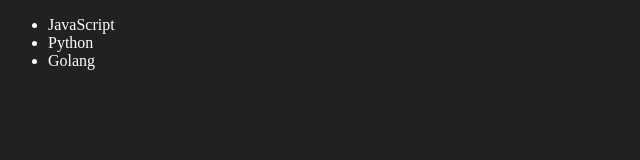
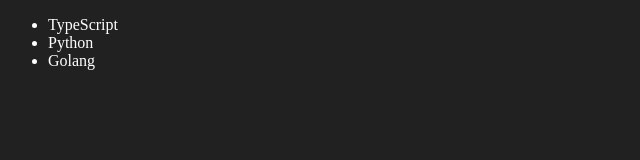
Before and after one commit to rohandatr/ChaiAurCode, a plain HTML site: page 5_DOM/3index.html in a window 1280 px wide. Shown: the full height of the page, 0-640 px from the left. Drawn offline with Linux system fonts and the light colour scheme.

Commit message:
DOM Manipulation

```diff
--- a/5_DOM/3index.html
+++ b/5_DOM/3index.html
@@ -11,6 +11,7 @@
     </ul>
 </body>
 <script>
+    //add
     function addLanguage(langName){
         const li = document.createElement('li');
         //li.innerHTML = `${langName}`
@@ -19,5 +20,17 @@
     }
     addLanguage("Python");
     addLanguage("Golang");
+
+    //edit
+    const firstLang = document.querySelector('li:first-child');
+    firstLang.outerHTML = '<li>TypeScript</li>'
+    //secondLang.innerHTML = "MOJO";
+    //const newli = document.createElement('li');
+    //newli.textContent = "MOJO"
+    //secondLang.replaceWith(newli);
+
+    //remove
+    const lastLang = document.querySelector('li:last-child')
+    langLang.remove();
 </script>
 </html>
```
